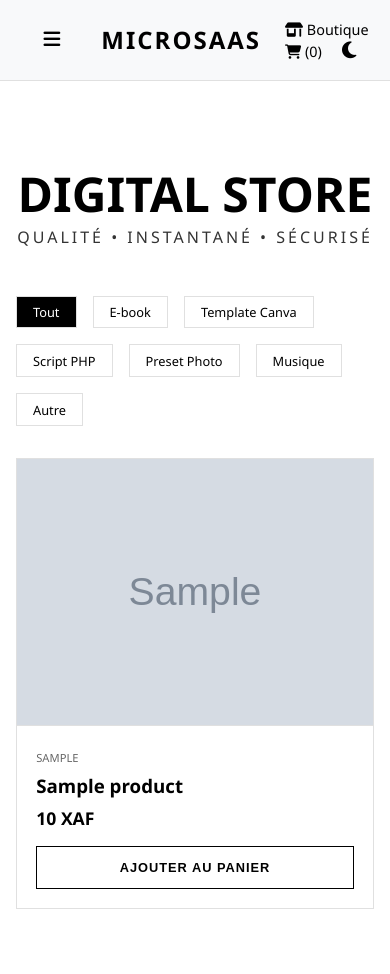
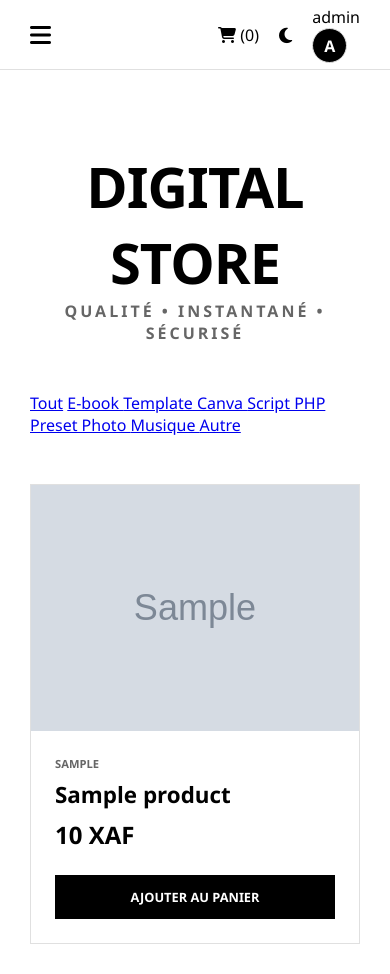
Before and after one commit to MILMA-dev/My_first_website, a PHP site: page /index.php in a window 390 px wide. Run offline with PHP 8.4, Linux system fonts and the light colour scheme; a user stored in the database is signed in; data comes from the database, SQL or seed files in the repository; tables that the repository leaves empty hold one stand-in row (values such as "Sample post"); grey boxes marked "Sample" are stand-in pictures.

Commit message:
Final Pro MicroSaaS Platform Release
- Comprehensive UI overhaul to 'Pro Dashboard' Black & White aesthetic.
- Fully responsive layout with sliding sidebar and hamburger menu.
- Dark/Light mode support with persistence.
- MySQL primary database support with pre-seeded admin (admin/admin).
- Enhanced Login: Authentication via Email or Username.
- Advanced Admin Suite: User management (suspension, role changes), activity logs, and global analytics charts.
- Seller Dashboard: Real-time sales and distribution charts, improved product management.
- Secure Payments: Support for Card, Orange Money (OM), and MTN MoMo (MOMO).
- Optimized Performance: Latency reduced across all simulated processes.
- Fixed Download System: Traceable filenames matching product titles and absolute path resolution.
- Role-based UX: Specialized interfaces for Buyers, Sellers, and Admins.

Co-authored-by: MILMA-dev <199356942+MILMA-dev@users.noreply.github.com>

```diff
--- a/assets/css/style.css
+++ b/assets/css/style.css
@@ -1,285 +1,263 @@
 :root {
-    --bg-color: #ffffff;
-    --text-color: #000000;
-    --header-bg: #f8f9fa;
+    --bg-main: #ffffff;
+    --bg-sidebar: #000000;
+    --text-main: #000000;
+    --text-sidebar: #ffffff;
+    --text-muted: #666666;
+    --border-color: #e0e0e0;
     --card-bg: #ffffff;
-    --border-color: #e0e0e0;
-    --primary-btn: #000000;
-    --primary-btn-text: #ffffff;
-    --accent-color: #333333;
-    --error-color: #ff0000;
-    --success-color: #008000;
+    --primary: #000000;
+    --primary-light: #333333;
+    --error: #ff0000;
+    --success: #008000;
+    --transition-speed: 0.3s;
 }
 
 [data-theme="dark"] {
-    --bg-color: #121212;
-    --text-color: #ffffff;
-    --header-bg: #1e1e1e;
+    --bg-main: #121212;
+    --bg-sidebar: #000000;
+    --text-main: #ffffff;
+    --text-sidebar: #ffffff;
+    --text-muted: #bbbbbb;
+    --border-color: #333333;
     --card-bg: #1e1e1e;
-    --border-color: #333333;
-    --primary-btn: #ffffff;
-    --primary-btn-text: #000000;
-    --accent-color: #bbbbbb;
+    --primary: #ffffff;
+    --primary-light: #cccccc;
 }
 
 * {
-    box-sizing: border-box;
     margin: 0;
     padding: 0;
-    transition: background-color 0.3s, color 0.3s;
+    box-sizing: border-box;
+    font-family: 'Segoe UI', system-ui, sans-serif;
+    transition: background-color var(--transition-speed), color var(--transition-speed);
 }
 
 body {
-    font-family: 'Segoe UI', Tahoma, Geneva, Verdana, sans-serif;
-    background-color: var(--bg-color);
-    color: var(--text-color);
+    background-color: var(--bg-main);
+    color: var(--text-main);
+    display: flex;
+    height: 100vh;
+    overflow: hidden;
 }
 
-header {
-    background-color: var(--header-bg);
-    padding: 1rem 5%;
+/* --- SIDEBAR --- */
+.sidebar {
+    width: 260px;
+    background-color: var(--bg-sidebar);
+    color: var(--text-sidebar);
+    height: 100%;
     display: flex;
-    justify-content: space-between;
-    align-items: center;
-    border-bottom: 1px solid var(--border-color);
-    position: sticky;
-    top: 0;
-    z-index: 1000;
+    flex-direction: column;
+    transition: all var(--transition-speed) ease;
+    z-index: 2000;
+    flex-shrink: 0;
 }
 
-.logo {
+.sidebar.collapsed {
+    margin-left: -260px;
+}
+
+.sidebar-header {
+    padding: 24px;
     font-size: 1.5rem;
     font-weight: 800;
-    text-transform: uppercase;
+    border-bottom: 1px solid var(--border-color);
     letter-spacing: 2px;
 }
 
-nav a {
-    color: var(--text-color);
-    text-decoration: none;
-    margin-left: 1.5rem;
-    font-weight: 500;
-    font-size: 0.9rem;
+.sidebar-menu {
+    list-style: none;
+    padding: 20px 0;
+    flex-grow: 1;
+    overflow-y: auto;
 }
 
-a {
-    color: var(--text-color);
+.sidebar-menu a {
+    text-decoration: none;
+    color: var(--text-muted);
 }
 
-nav a:hover {
-    opacity: 0.7;
+.sidebar-menu li {
+    display: flex;
+    align-items: center;
+    padding: 14px 24px;
+    font-size: 0.95rem;
+    font-weight: 500;
+    transition: all 0.2s ease;
 }
 
-main {
-    max-width: 1200px;
-    margin: 2rem auto;
-    padding: 0 1rem;
+.sidebar-menu li:hover, .sidebar-menu li.active {
+    color: var(--text-sidebar);
+    background-color: rgba(255, 255, 255, 0.1);
 }
 
-/* Auth Pages */
-.auth-container {
-    max-width: 400px;
-    margin: 5rem auto;
-    padding: 2.5rem;
-    border: 1px solid var(--border-color);
-    background-color: var(--card-bg);
+.sidebar-menu i {
+    margin-right: 15px;
+    width: 20px;
+    text-align: center;
 }
 
-input, select, textarea {
-    width: 100%;
-    padding: 0.8rem;
-    margin-bottom: 1.2rem;
-    border: 1px solid var(--border-color);
-    background-color: var(--bg-color);
-    color: var(--text-color);
-    border-radius: 0;
+.sidebar-footer {
+    padding: 20px;
+    border-top: 1px solid var(--border-color);
 }
 
-button, .btn {
-    padding: 0.8rem 1.5rem;
-    background-color: var(--primary-btn);
-    color: var(--primary-btn-text);
-    border: 1px solid var(--primary-btn);
+/* --- MAIN CONTENT --- */
+.main-content {
+    flex-grow: 1;
+    display: flex;
+    flex-direction: column;
+    height: 100%;
+    overflow: hidden;
+}
+
+.navbar {
+    background-color: var(--card-bg);
+    height: 70px;
+    display: flex;
+    align-items: center;
+    justify-content: space-between;
+    padding: 0 30px;
+    border-bottom: 1px solid var(--border-color);
+    flex-shrink: 0;
+}
+
+.hamburger-btn {
+    background: none;
+    border: none;
     cursor: pointer;
+    color: var(--text-main);
+    font-size: 1.5rem;
+}
+
+.page-content {
+    padding: 30px;
+    overflow-y: auto;
+    flex-grow: 1;
+}
+
+/* --- CARDS & GRIDS --- */
+.stats-grid {
+    display: grid;
+    grid-template-columns: repeat(auto-fit, minmax(240px, 1fr));
+    gap: 20px;
+    margin-bottom: 30px;
+}
+
+.card {
+    background-color: var(--card-bg);
+    padding: 24px;
+    border: 1px solid var(--border-color);
+}
+
+.card-title {
+    font-size: 0.8rem;
+    text-transform: uppercase;
+    font-weight: 700;
+    color: var(--text-muted);
+    margin-bottom: 10px;
+}
+
+.card-value {
+    font-size: 1.8rem;
+    font-weight: 800;
+}
+
+.charts-grid {
+    display: grid;
+    grid-template-columns: repeat(auto-fit, minmax(400px, 1fr));
+    gap: 20px;
+    margin-bottom: 30px;
+}
+
+.chart-card {
+    background-color: var(--card-bg);
+    padding: 24px;
+    border: 1px solid var(--border-color);
+}
+
+/* --- TABLES --- */
+.product-table {
+    width: 100%;
+    border-collapse: collapse;
+    background: var(--card-bg);
+    border: 1px solid var(--border-color);
+}
+
+.product-table th, .product-table td {
+    padding: 16px 24px;
+    text-align: left;
+    border-bottom: 1px solid var(--border-color);
+}
+
+.product-table th {
+    background-color: var(--bg-main);
+    font-weight: 700;
     text-transform: uppercase;
     font-size: 0.8rem;
-    letter-spacing: 1px;
-    font-weight: bold;
 }
 
-.btn-outline {
-    background-color: transparent;
-    color: var(--text-color);
-    border: 1px solid var(--text-color);
-}
-
-/* Grid */
+/* --- PRODUCTS --- */
 .product-grid {
     display: grid;
     grid-template-columns: repeat(auto-fill, minmax(280px, 1fr));
-    gap: 2.5rem;
-    margin-top: 2rem;
+    gap: 2rem;
 }
 
 .product-card {
     background: var(--card-bg);
     border: 1px solid var(--border-color);
-    padding: 0;
 }
 
 .product-card img {
     width: 100%;
     aspect-ratio: 4/3;
     object-fit: cover;
-    border-bottom: 1px solid var(--border-color);
 }
 
 .product-info {
-    padding: 1.2rem;
+    padding: 1.5rem;
 }
 
 .price {
-    font-size: 1.1rem;
-    font-weight: 700;
-}
-
-/* Categories Filter */
-.filter-bar {
-    margin-bottom: 2rem;
-    display: flex;
-    gap: 1rem;
-    flex-wrap: wrap;
-}
-
-.filter-chip {
-    padding: 0.4rem 1rem;
-    border: 1px solid var(--border-color);
-    font-size: 0.8rem;
-    cursor: pointer;
-    background: var(--card-bg);
-    text-decoration: none;
-    color: var(--text-color);
-}
-
-.filter-chip.active {
-    background: var(--primary-btn);
-    color: var(--primary-btn-text);
-}
-
-/* Sliding Sidebar */
-.sidebar {
-    position: fixed;
-    left: -280px;
-    top: 0;
-    width: 280px;
-    height: 100%;
-    background-color: var(--header-bg);
-    border-right: 1px solid var(--border-color);
-    transition: left 0.3s ease;
-    z-index: 2000;
-    padding: 2rem 1.5rem;
-}
-
-.sidebar.active {
-    left: 0;
-}
-
-.sidebar-header {
-    display: flex;
-    justify-content: space-between;
-    align-items: center;
-    margin-bottom: 3rem;
-}
-
-.sidebar-nav a {
-    display: flex;
-    align-items: center;
-    padding: 1rem;
-    color: var(--text-color);
-    text-decoration: none;
-    margin-bottom: 0.5rem;
-    border: 1px solid transparent;
-}
-
-.sidebar-nav a:hover {
-    border-color: var(--border-color);
-}
-
-.sidebar-nav i {
-    margin-right: 1rem;
-    width: 20px;
-}
-
-.sidebar-overlay {
-    position: fixed;
-    top: 0;
-    left: 0;
-    width: 100%;
-    height: 100%;
-    background: rgba(0,0,0,0.5);
-    display: none;
-    z-index: 1999;
-}
-
-.sidebar-overlay.active {
-    display: block;
-}
-
-/* Dashboard Stats */
-.stats-grid {
-    display: grid;
-    grid-template-columns: repeat(auto-fit, minmax(240px, 1fr));
-    gap: 1.5rem;
-    margin-bottom: 3rem;
-}
-
-.stat-box {
-    border: 1px solid var(--border-color);
-    padding: 1.5rem;
-    text-align: center;
-}
-
-.stat-num {
-    font-size: 2.2rem;
+    font-size: 1.2rem;
     font-weight: 800;
 }
 
-/* Theme Toggle */
-.theme-toggle {
-    background: none;
-    border: none;
-    color: var(--text-color);
-    font-size: 1.2rem;
+/* --- BUTTONS --- */
+.btn {
+    display: inline-block;
+    padding: 12px 24px;
+    background-color: var(--primary);
+    color: var(--bg-main);
+    border: 1px solid var(--primary);
+    text-decoration: none;
+    font-weight: 700;
+    text-transform: uppercase;
+    font-size: 0.8rem;
     cursor: pointer;
-    padding: 0;
-    margin-left: 1rem;
 }
 
-/* Charts */
-.chart-card {
-    border: 1px solid var(--border-color);
-    padding: 1.5rem;
-    margin-bottom: 2rem;
+.btn-outline {
+    background-color: transparent;
+    color: var(--text-main);
+    border-color: var(--text-main);
 }
 
-/* Profile */
-.profile-section {
-    display: flex;
-    gap: 3rem;
-    align-items: flex-start;
+/* --- RESPONSIVE --- */
+@media (max-width: 768px) {
+    .sidebar {
+        position: fixed;
+        left: -260px;
+    }
+    .sidebar.active {
+        left: 0;
+    }
+    .charts-grid {
+        grid-template-columns: 1fr;
+    }
 }
 
-.profile-pic-container img {
-    width: 150px;
-    height: 150px;
-    border-radius: 50%;
-    object-fit: cover;
-    border: 2px solid var(--border-color);
-}
-
-@media (max-width: 768px) {
-    .profile-section { flex-direction: column; align-items: center; }
-}
-
-.error { color: var(--error-color); font-size: 0.8rem; margin-bottom: 1rem; }
-.success { color: var(--success-color); font-size: 0.8rem; margin-bottom: 1rem; }
+.error { color: var(--error); margin-bottom: 1rem; }
+.success { color: var(--success); margin-bottom: 1rem; }
--- a/assets/js/theme.js
+++ b/assets/js/theme.js
@@ -16,12 +16,24 @@ function updateToggleIcon(theme) {
 }
 
 function toggleSidebar() {
-    document.getElementById('sidebar').classList.toggle('active');
-    document.getElementById('sidebarOverlay').classList.toggle('active');
+    const sidebar = document.getElementById('sidebar');
+    const isMobile = window.innerWidth <= 768;
+
+    if (isMobile) {
+        sidebar.classList.toggle('active');
+    } else {
+        sidebar.classList.toggle('collapsed');
+    }
 }
 
 document.addEventListener('DOMContentLoaded', () => {
+    // Theme
     const savedTheme = localStorage.getItem('theme') || 'light';
     document.documentElement.setAttribute('data-theme', savedTheme);
     updateToggleIcon(savedTheme);
+
+    // Initial sidebar state for mobile
+    if (window.innerWidth <= 768) {
+        document.getElementById('sidebar').classList.remove('collapsed');
+    }
 });
--- a/includes/layout.php
+++ b/includes/layout.php
@@ -12,9 +12,10 @@ if (isLoggedIn()) {
 
 function renderHeader($title = "MicroSaaS") {
     $cartCount = isset($_SESSION['cart']) ? count($_SESSION['cart']) : 0;
+    $currentPage = basename($_SERVER['PHP_SELF']);
     ?>
     <!DOCTYPE html>
-    <html lang="fr">
+    <html lang="fr" data-theme="light">
     <head>
         <meta charset="UTF-8">
         <meta name="viewport" content="width=device-width, initial-scale=1.0">
@@ -26,51 +27,64 @@ function renderHeader($title = "MicroSaaS") {
     </head>
     <body>
 
-    <div id="sidebarOverlay" class="sidebar-overlay" onclick="toggleSidebar()"></div>
-    <div id="sidebar" class="sidebar">
-        <div class="sidebar-header">
-            <div class="logo">MicroSaaS</div>
-            <button onclick="toggleSidebar()" style="background:none; border:none; color:inherit; cursor:pointer;"><i class="fas fa-times"></i></button>
-        </div>
-        <div class="sidebar-nav">
-            <a href="index.php"><i class="fas fa-house"></i> Accueil</a>
+    <aside class="sidebar" id="sidebar">
+        <div class="sidebar-header">MicroSaaS</div>
+        <ul class="sidebar-menu">
+            <a href="index.php"><li class="<?php echo $currentPage == 'index.php' ? 'active' : ''; ?>"><i class="fas fa-shop"></i> Boutique</li></a>
             <?php if (isLoggedIn()): ?>
-                <a href="profile.php"><i class="fas fa-user"></i> Mon Profil</a>
-                <a href="my_purchases.php"><i class="fas fa-bag-shopping"></i> Mes Achats</a>
-                <a href="history.php"><i class="fas fa-clock-rotate-left"></i> Historique</a>
+                <a href="my_purchases.php"><li class="<?php echo $currentPage == 'my_purchases.php' ? 'active' : ''; ?>"><i class="fas fa-bag-shopping"></i> Mes Achats</li></a>
+                <a href="history.php"><li class="<?php echo $currentPage == 'history.php' ? 'active' : ''; ?>"><i class="fas fa-clock-rotate-left"></i> Historique</li></a>
                 <?php if (hasRole('seller') || hasRole('admin')): ?>
-                    <a href="dashboard.php"><i class="fas fa-chart-line"></i> Dashboard Vendeur</a>
+                    <a href="dashboard.php"><li class="<?php echo $currentPage == 'dashboard.php' ? 'active' : ''; ?>"><i class="fas fa-chart-line"></i> Dashboard Vendeur</li></a>
                 <?php endif; ?>
                 <?php if (hasRole('admin')): ?>
-                    <a href="admin_dashboard.php"><i class="fas fa-user-shield"></i> Administration</a>
+                    <a href="admin_dashboard.php"><li class="<?php echo $currentPage == 'admin_dashboard.php' ? 'active' : ''; ?>"><i class="fas fa-user-shield"></i> Administration</li></a>
                 <?php endif; ?>
-                <hr style="margin: 1rem 0; border: none; border-top: 1px solid var(--border-color);">
-                <a href="logout.php" style="color: var(--error-color);"><i class="fas fa-right-from-bracket"></i> Déconnexion</a>
+                <a href="profile.php"><li class="<?php echo $currentPage == 'profile.php' ? 'active' : ''; ?>"><i class="fas fa-user"></i> Mon Profil</li></a>
             <?php else: ?>
-                <a href="login.php"><i class="fas fa-sign-in-alt"></i> Connexion</a>
-                <a href="register.php"><i class="fas fa-user-plus"></i> Inscription</a>
+                <a href="login.php"><li><i class="fas fa-sign-in-alt"></i> Connexion</li></a>
+                <a href="register.php"><li><i class="fas fa-user-plus"></i> Inscription</li></a>
+            <?php endif; ?>
+        </ul>
+        <div class="sidebar-footer">
+            <?php if (isLoggedIn()): ?>
+                <a href="logout.php" class="btn btn-outline" style="width:100%; border-color: var(--text-muted); color: var(--text-muted); text-align:center;">
+                    <i class="fas fa-right-from-bracket"></i> Déconnexion
+                </a>
             <?php endif; ?>
         </div>
-    </div>
+    </aside>
 
-    <header>
-        <div style="display:flex; align-items:center;">
-            <button onclick="toggleSidebar()" style="background:none; border:none; color:inherit; cursor:pointer; font-size:1.2rem; margin-right:1rem;"><i class="fas fa-bars"></i></button>
-            <div class="logo"><a href="index.php" style="text-decoration:none; color:inherit;">MicroSaaS</a></div>
-        </div>
-        <nav>
-            <a href="index.php"><i class="fas fa-shop"></i> Boutique</a>
-            <a href="cart.php"><i class="fas fa-cart-shopping"></i> (<?php echo $cartCount; ?>)</a>
-            <button class="theme-toggle" onclick="toggleTheme()"><i class="fas fa-moon"></i></button>
+    <div class="main-content">
+        <nav class="navbar">
+            <button class="hamburger-btn" id="hamburger-btn" onclick="toggleSidebar()">
+                <i class="fas fa-bars"></i>
+            </button>
+            <div style="display:flex; align-items:center; gap:20px;">
+                <a href="cart.php" style="text-decoration:none; color:inherit;">
+                    <i class="fas fa-cart-shopping"></i> (<?php echo $cartCount; ?>)
+                </a>
+                <button class="theme-toggle" onclick="toggleTheme()" style="background:none; border:none; cursor:pointer; color:inherit; font-size:1.1rem;">
+                    <i class="fas fa-moon"></i>
+                </button>
+                <?php if (isLoggedIn()): ?>
+                <div class="user-profile">
+                    <span><?php echo e($_SESSION['username']); ?></span>
+                    <div style="width:35px; height:35px; background:#000; color:#fff; border-radius:50%; display:flex; align-items:center; justify-content:center; font-weight:800; border: 1px solid var(--border-color);">
+                        <?php echo strtoupper(substr($_SESSION['username'], 0, 1)); ?>
+                    </div>
+                </div>
+                <?php endif; ?>
+            </div>
         </nav>
-    </header>
-    <main>
+        <div class="page-content">
     <?php
 }
 
 function renderFooter() {
     ?>
-    </main>
+        </div>
+    </div>
     </body>
     </html>
     <?php
--- a/index.php
+++ b/index.php
@@ -16,12 +16,12 @@ $products = $stmt->fetchAll();
 
 renderHeader("Boutique - MicroSaaS");
 ?>
-<section class="hero" style="text-align:center; padding: 3rem 0;">
-    <h1 style="font-size: 3rem; font-weight: 900;">DIGITAL STORE</h1>
-    <p style="letter-spacing: 3px; color: var(--accent-color);">QUALITÉ • INSTANTANÉ • SÉCURISÉ</p>
-</section>
+<div class="page-header" style="text-align:center; padding: 3rem 0;">
+    <h1 style="font-size: 3.5rem; font-weight: 900; letter-spacing: -1px;">DIGITAL STORE</h1>
+    <p style="letter-spacing: 3px; color: var(--text-muted); font-weight:600;">QUALITÉ • INSTANTANÉ • SÉCURISÉ</p>
+</div>
 
-<div class="filter-bar">
+<div class="filter-bar" style="justify-content:center; margin-bottom:3rem;">
     <a href="index.php" class="filter-chip <?php echo !$cat_filter ? 'active' : ''; ?>">Tout</a>
     <?php foreach (CATEGORIES as $cat): ?>
         <a href="index.php?cat=<?php echo urlencode($cat); ?>"
@@ -33,20 +33,20 @@ renderHeader("Boutique - MicroSaaS");
 
 <div class="product-grid">
     <?php if(empty($products)): ?>
-        <p>Aucun produit trouvé dans cette catégorie.</p>
+        <p style="grid-column: 1/-1; text-align:center; padding:3rem; opacity:0.5;">Aucun produit trouvé dans cette catégorie.</p>
     <?php endif; ?>
     <?php foreach ($products as $p): ?>
-    <div class="product-card">
+    <div class="product-card card">
         <a href="product_details.php?id=<?php echo $p['id']; ?>">
-            <img src="uploads/covers/<?php echo $p['cover_image']; ?>" alt="<?php echo e($p['title']); ?>">
+            <img src="uploads/covers/<?php echo $p['cover_image']; ?>" alt="<?php echo e($p['title']); ?>" style="margin:-24px -24px 20px -24px; width:calc(100% + 48px);">
         </a>
-        <div class="product-info">
-            <p style="font-size:0.7rem; text-transform:uppercase; opacity:0.6;"><?php echo e($p['category']); ?></p>
-            <h3 style="margin: 0.5rem 0;"><?php echo e($p['title']); ?></h3>
-            <p class="price"><?php echo number_format($p['price'], 0, '.', ' '); ?> <?php echo CURRENCY; ?></p>
-            <form method="POST" action="product_details.php?id=<?php echo $p['id']; ?>" style="margin-top:1rem;">
+        <div class="product-info" style="padding:0;">
+            <p style="font-size:0.7rem; text-transform:uppercase; font-weight:700; color:var(--text-muted);"><?php echo e($p['category']); ?></p>
+            <h3 style="margin: 0.5rem 0; font-size:1.4rem; font-weight:800;"><?php echo e($p['title']); ?></h3>
+            <p class="price" style="font-size:1.5rem; margin-bottom:1.5rem;"><?php echo number_format($p['price'], 0, '.', ' '); ?> <?php echo CURRENCY; ?></p>
+            <form method="POST" action="product_details.php?id=<?php echo $p['id']; ?>">
                 <input type="hidden" name="add_to_cart" value="1">
-                <button type="submit" class="btn btn-outline" style="width:100%;">Ajouter au panier</button>
+                <button type="submit" class="btn" style="width:100%;">Ajouter au panier</button>
             </form>
         </div>
     </div>
```
Also changed, not shown: 1 other file.
